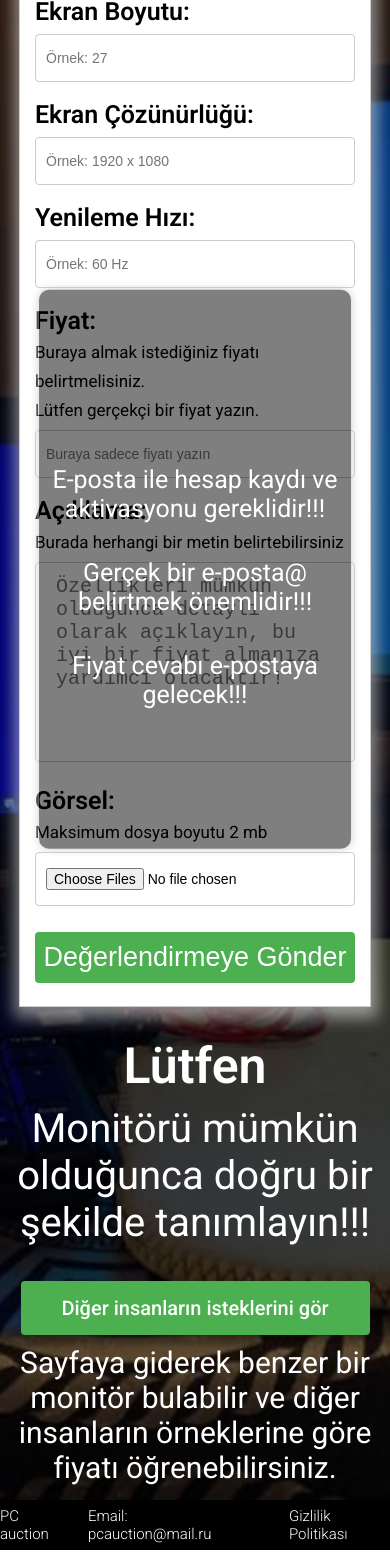
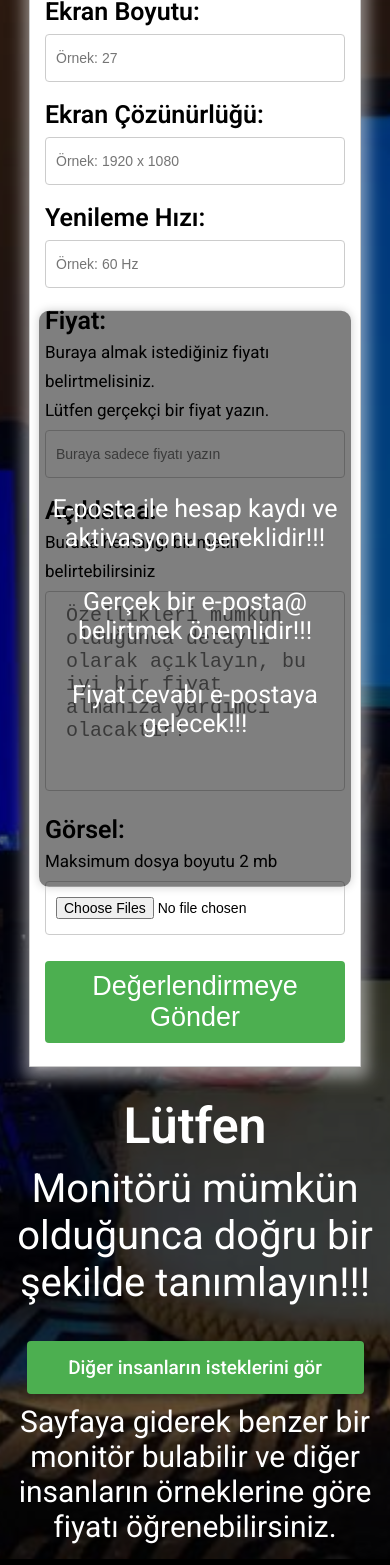
Before and after one commit to Ramiz2284/pcref-tr-public, a React (Create React App) app: page /monitors in a window 390 px wide. Shown: the part 432-1997 px from the top of the page. Built offline with nearby package versions, Linux system fonts and the light colour scheme; no server answers.

Commit message:
media fix4

```diff
--- a/src/Component/Footer/Footer.module.sass
+++ b/src/Component/Footer/Footer.module.sass
@@ -14,9 +14,11 @@ footer
 
 @media (max-width: 820px)
     footer
-        max-width: 820px
+        min-width: 100vw
         height: 200px
         font-size: 40px
+        gap: 5px
+        text-align: center
         .Link
             font-size: 30px
         .logo
@@ -37,3 +39,4 @@ footer
             max-width: 150px
         .logo
             margin: 0
+            margin-left: 5px
--- a/src/Component/Pages/Form.module.sass
+++ b/src/Component/Pages/Form.module.sass
@@ -165,7 +165,7 @@
       margin-top: 20px
 
     .computerForm
-      width: 320px
+      width: 300px
       padding: 15px
       .eror
         font-size: 15px
@@ -190,8 +190,8 @@
           font-size: 50px
     .coputerLink
       .btn
-        width: 319px
-        font-size: 20px
+        width: 307px
+        font-size: 19px
         padding: 15px
       p
         font-size: 30px
```
